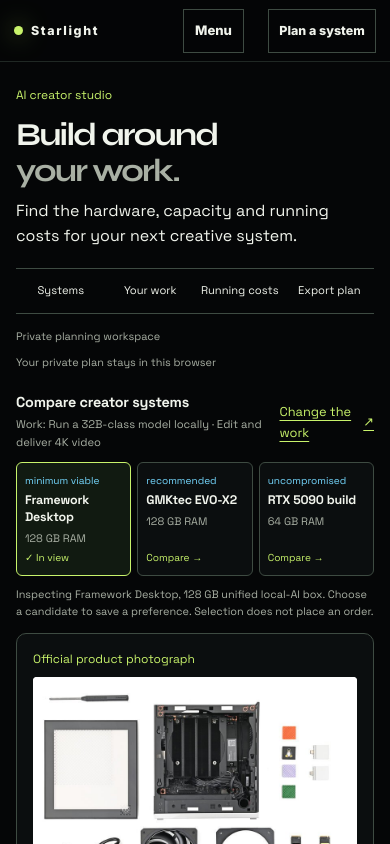
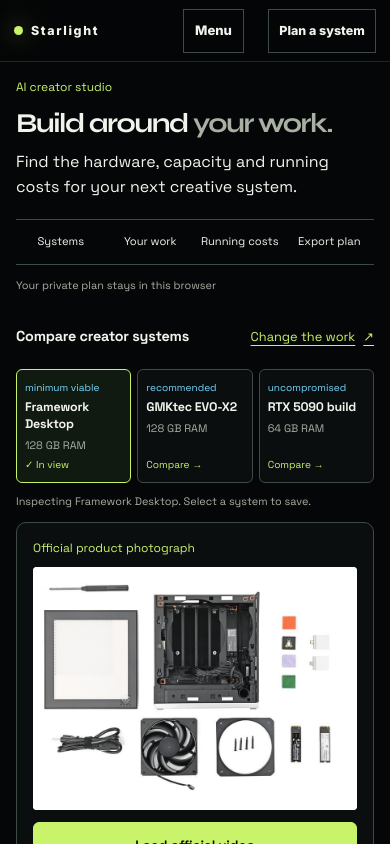
Before and after one commit to frankxai/starlight-technology, a Next.js app: page /studio in a window 390 px wide. Shown: the top 844 px of the page. Built offline with nearby package versions, Linux system fonts and the light colour scheme; a web font is replaced by a local one.

Commit message:
refine(studio): bring real product photography into the mobile viewport

```diff
--- a/scripts/creator-studio-browser.mjs
+++ b/scripts/creator-studio-browser.mjs
@@ -103,10 +103,11 @@
       const photo = page.locator('[data-product-media="dev-framework-desktop-395"] img');
       await photo.waitFor();
       await photo.evaluate(image => image.decode());
+      await capture(page, `${tag}-initial-product.png`, width);
       assert.ok(await photo.evaluate(image => image.complete && image.naturalWidth >= image.clientWidth));
       const bounds = await photo.boundingBox();
       assert.ok(bounds && bounds.width >= 250 && bounds.height >= 180);
-      assert.ok(bounds.y >= 0 && bounds.y + Math.min(bounds.height, 180) <= (width === 390 ? 844 : 1000), 'The real photograph must be visible before scrolling.');
+      assert.ok(bounds.y >= 0 && bounds.y + Math.min(bounds.height, 180) <= (width === 390 ? 844 : 1000), `The real photograph must be visible before scrolling: ${JSON.stringify(bounds)}.`);
       assert.equal(await page.locator('iframe').count(), 0);
       assert.equal(await page.evaluate(storageKey => JSON.parse(localStorage.getItem(storageKey)).selectedArchetypeId, key), null, 'Initial inspection must not save a purchase preference.');
     });
--- a/src/components/studio-system-explorer.module.css
+++ b/src/components/studio-system-explorer.module.css
@@ -103,16 +103,18 @@
 .page :global(.dg-plan) { border-radius: 8px; }
 @media (max-width: 900px) { .steps { grid-template-columns: repeat(2,minmax(0,1fr)); } .candidate { padding: 16px; } .intro { gap: 24px; } }
 @media (max-width: 760px) {
-  .page.page { width: calc(100% - 32px); padding-top: 24px; }
+  .page.page { width: calc(100% - 32px); padding-top: 16px; }
+  .page .intro h1 { font-size: clamp(1.7rem,7vw,2rem); }
   .intro { grid-template-columns: 1fr; gap: 10px; padding: 0 0 16px; }
   .intro > p { font-size: .85rem; max-width: 42ch; }
   .planNav { grid-template-columns: repeat(4,minmax(0,1fr)); margin-bottom: 4px; }
   .planNav a { gap: 0; justify-content: center; min-height: 44px; padding: 4px; font-size: 0; }
   .planNav a span { font-size: .7rem; }
-  .privateHeading { font-size: .68rem; padding-block: 10px; }
+  .privateHeading { font-size: .68rem; padding-block: 8px; flex-direction: row; }
+  .privateHeading > span:first-child { display: none; }
   .heading { align-items: center; flex-direction: row; gap: 8px; padding: 0 0 10px; }
   .heading h3 { font-size: .9rem; }
-  .workloadSummary { font-size: .7rem; margin-top: 4px; }
+  .workloadSummary { display: none; }
   .candidates { grid-template-columns: repeat(3,minmax(0,1fr)); gap: 6px; }
   .candidate { display: flex; flex-direction: column; gap: 4px; padding: 10px 8px; }
   .candidate strong { font-size: .78rem; }
--- a/src/components/studio-system-explorer.tsx
+++ b/src/components/studio-system-explorer.tsx
@@ -133,7 +133,7 @@
         </button>;
       })}
     </div>
-    <p className={styles.status} role="status">{selected ? `Selected: ${selected.label}.` : featured ? `Inspecting ${featured.label}. Choose a candidate to save a preference.` : "Change a requirement to explore alternatives."} Selection does not place an order.</p>
+    <p className={styles.status} role="status">{selected ? `Saved: ${systemTitle(selected)} · Planning only.` : featured ? `Inspecting ${systemTitle(featured)}. Select a system to save.` : "Change a requirement to explore alternatives."}</p>
     {featured && <>
       <div className={styles.system}>
         <ProductFigure key={featured.archetypeId} system={featured} />
```
